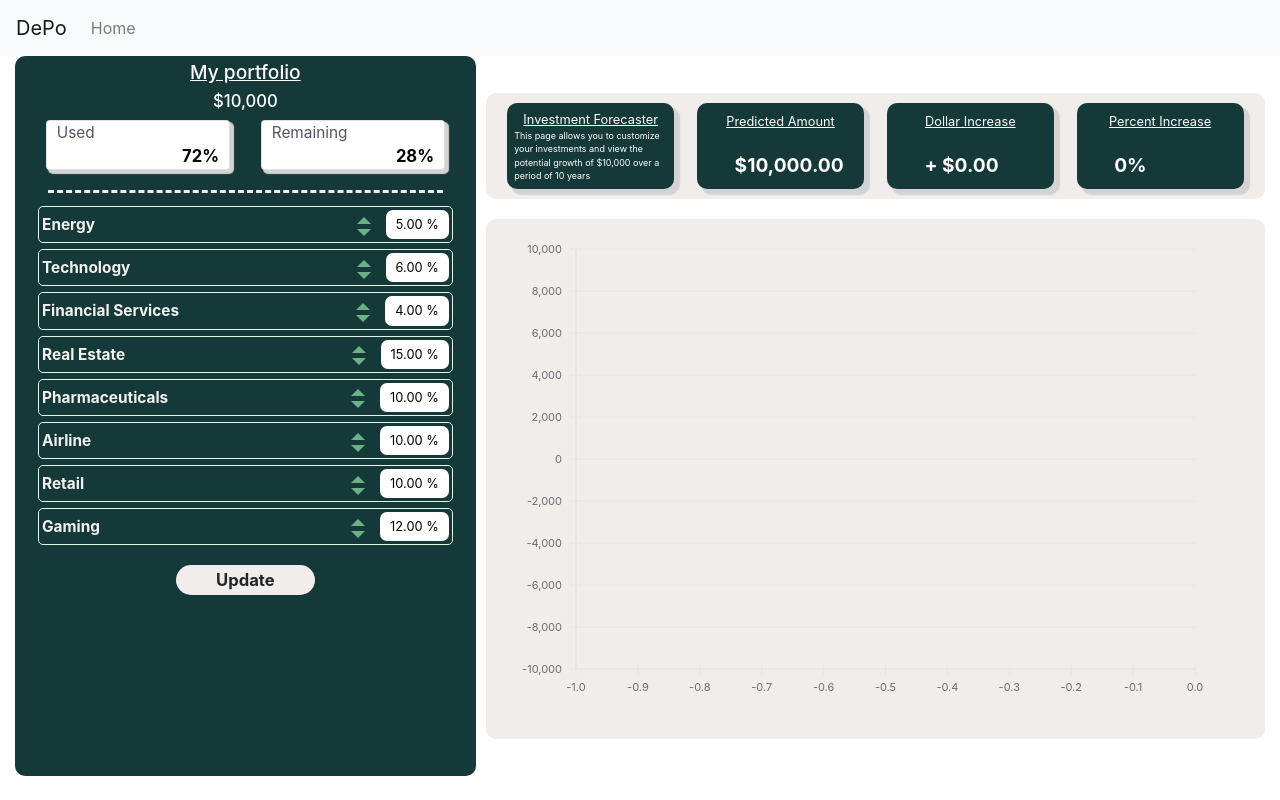
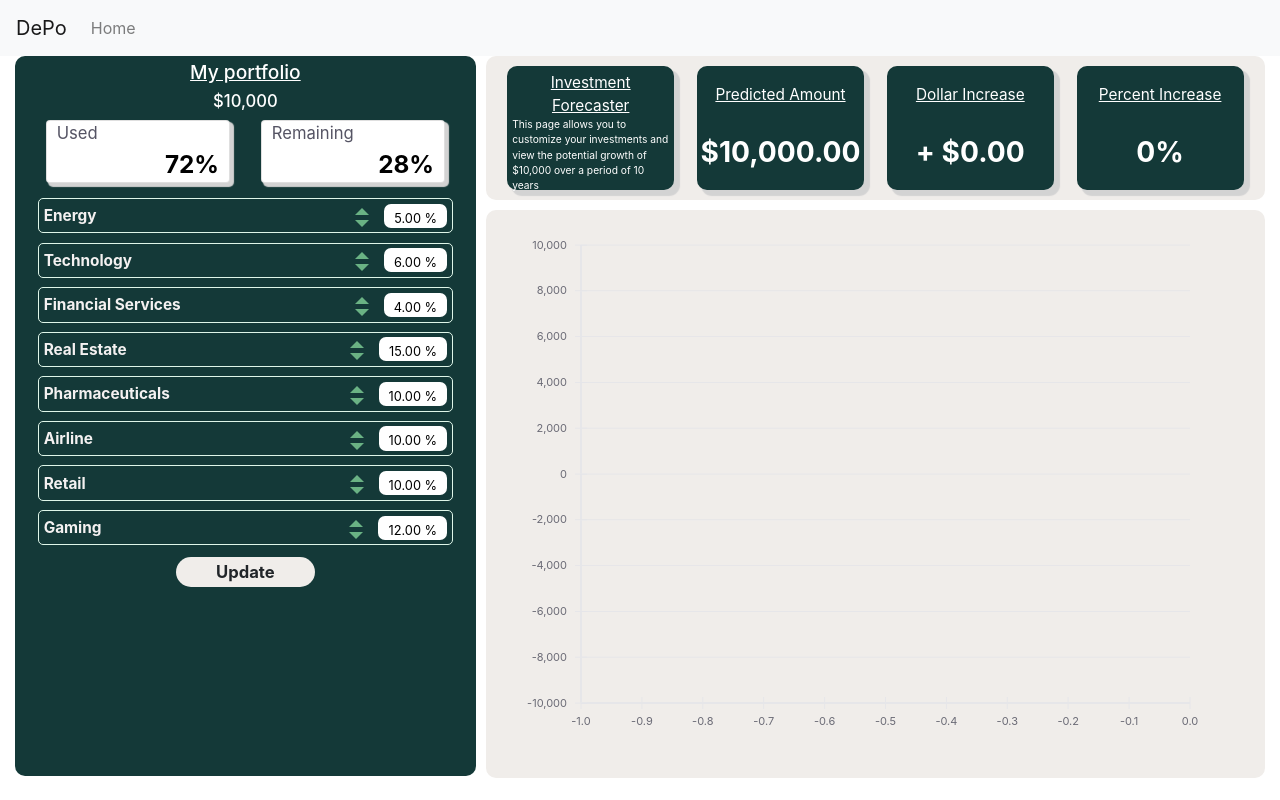
Before and after one commit to erikaaatan/eng-possibilities-ui, a React (Create React App) app: page / in a window 1280 px wide. Built offline with nearby package versions, Linux system fonts and the light colour scheme.

Commit message:
minor css adjustments

```diff
--- a/src/components/InvestmentCategory.scss
+++ b/src/components/InvestmentCategory.scss
@@ -2,8 +2,8 @@
     border: 1px solid #DFF6E9;
     border-radius: 5px;
     color: #F4F1F1;
-    margin: 3px 3px;
-    padding: 3px;
+    margin: 1%;
+    padding: 1%;
     height: auto;
     width: 90%;
     display: flex;
@@ -57,7 +57,7 @@
     margin-left: 15px;
     border-radius: 7px;
     text-align: right;
-    padding: 5px 10px;
+    padding: 5px 10px 0px 10px;
     color: black;
     order: 3;
 }
--- a/src/components/Portfolio.js
+++ b/src/components/Portfolio.js
@@ -101,9 +101,7 @@ class Portfolio extends React.Component {
                         </div>
                     </div>
                 </div>
-                <div className="spacer">
-                  <hr class="dotted"/>
-                </div>
+
                 <div className="investments">
                     {
                         invs
--- a/src/components/Portfolio.scss
+++ b/src/components/Portfolio.scss
@@ -3,11 +3,6 @@
   background-color: #143938;
   border-radius: 10px;
   width: 36vw;
-
-}
-.main{
-
-
 }
 .center {
     text-align: center;
@@ -24,27 +19,17 @@
     display: flex;
     flex-flow: row wrap;
     justify-content: space-evenly;
-    margin-bottom: 20px;
-
+    margin-bottom: 10px;
 }
-.spacer{
-  width: 90%;
-  margin: 0px 5%;
-}
-.spacer hr{
-  border-top: 3px dashed #F0EDEA;
-  margin: 10px;
-}
-
 .descriptor {
     text-align: left;
-    font-size: 1.2vw;
+    font-size: 1.3vw;
     color: #555464;
     margin-bottom: 0;
 }
 .number {
     color: #000000;
-    font-size: 1.3vw;
+    font-size: 1.9vw;
     text-align: right;
     margin-bottom: 0;
     font-weight: bold;
@@ -61,7 +46,7 @@
 }
 .button{
   text-align: center;
-  margin: 20px 20px 20px 20px;
+  margin: 10px 20px 0px 20px;
 
 }
 .enter:hover{
--- a/src/components/Widget.scss
+++ b/src/components/Widget.scss
@@ -2,33 +2,31 @@
     background-color: #143938;
     box-shadow: 5px 5px 1px 1px #d3d3d3;
     width: 22%;
-
     border-radius: 10px;
     color: #FFFFFF;
-    padding: 7px 7px ;
-
+    padding: 5px;
     display: flex;
     flex-flow: row wrap;
     align-items: center;
+    justify-content: center;
+
 
 }
 .widgetHeader{
     text-decoration: underline;
-    font-size: 1vw;
+    font-size: 1.2vw;
     text-align: center;
     width: 100%;
 
 }
 .desc {
-    font-size: 0.7vw;
-
+    font-size: 0.8vw;
 }
 .num {
-    font-size: 1.5vw;
+    font-size: 2.2vw;
     font-weight: bold;
-    margin-top: 10%;
-    margin-left: 20%;
     text-align: center;
+    align: center;
 
 }
 h1{
--- a/src/pages/Forecaster/Forecaster.scss
+++ b/src/pages/Forecaster/Forecaster.scss
@@ -1,10 +1,4 @@
-.portfolio-section {
 
-
-}
-.not-portfolio-section {
-
-}
 .widgets-section {
     background: #F0EDEA;
     border-radius: 10px;
@@ -12,18 +6,18 @@
     display: flex;
     justify-content:space-around;
     padding: 10px;
+    height: 18vh;
 }
 .graph-section {
-    height: 65vh;
+    height: 71vh;
     background: #F0EDEA;
     border-radius: 10px;
-    margin: 20px 0px 0px 10px;
-    padding: 20px;
+    margin: 10px 0px 0px 10px;
+    padding: 25px;
 }
 .body{
   display: flex;
   flex-flow: row nowrap;
   justify-content: space-around;
-  align-items: center;
 
 }
```
Also changed, not shown: 1 other file (tests, documents, lock files or other folders).
